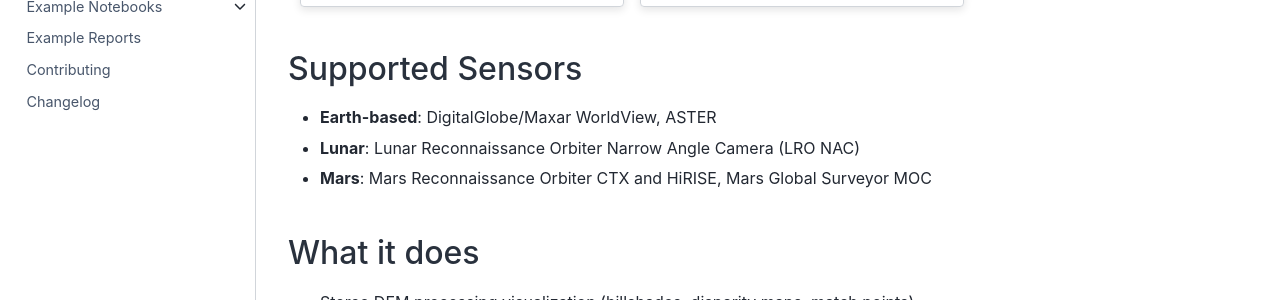
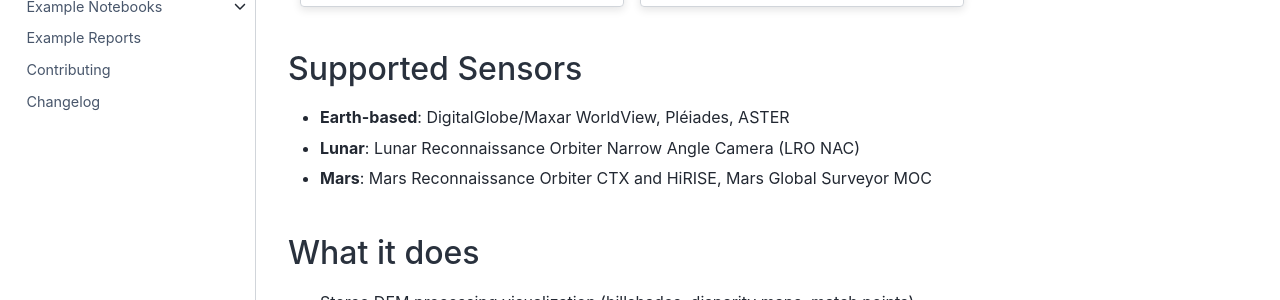
Before and after one commit to uw-cryo/asp_plot, a Sphinx documentation site: the page built from docs/index.md, in a window 1280 px wide and 900 px high, scrolled down 542 px. Shown: the part 248-548 px from the top of the window. Built offline with Sphinx 7.4.7 and the Sphinx Book theme 1.1.4, drawn with Linux system fonts in a browser that asks for light colours; pages that are not in the unit, such as notebooks, are missing from menus.

Commit message:
Add Pleiades to supported-sensor lists in docs index and README

```diff
--- a/docs/index.md
+++ b/docs/index.md
@@ -60,7 +60,7 @@
 
 ## Supported Sensors
 
-- **Earth-based**: DigitalGlobe/Maxar WorldView, ASTER
+- **Earth-based**: DigitalGlobe/Maxar WorldView, Pléiades, ASTER
 - **Lunar**: Lunar Reconnaissance Orbiter Narrow Angle Camera (LRO NAC)
 - **Mars**: Mars Reconnaissance Orbiter CTX and HiRISE, Mars Global Surveyor MOC
 
```
Also changed, not shown: README.md (+1 -1 lines).
